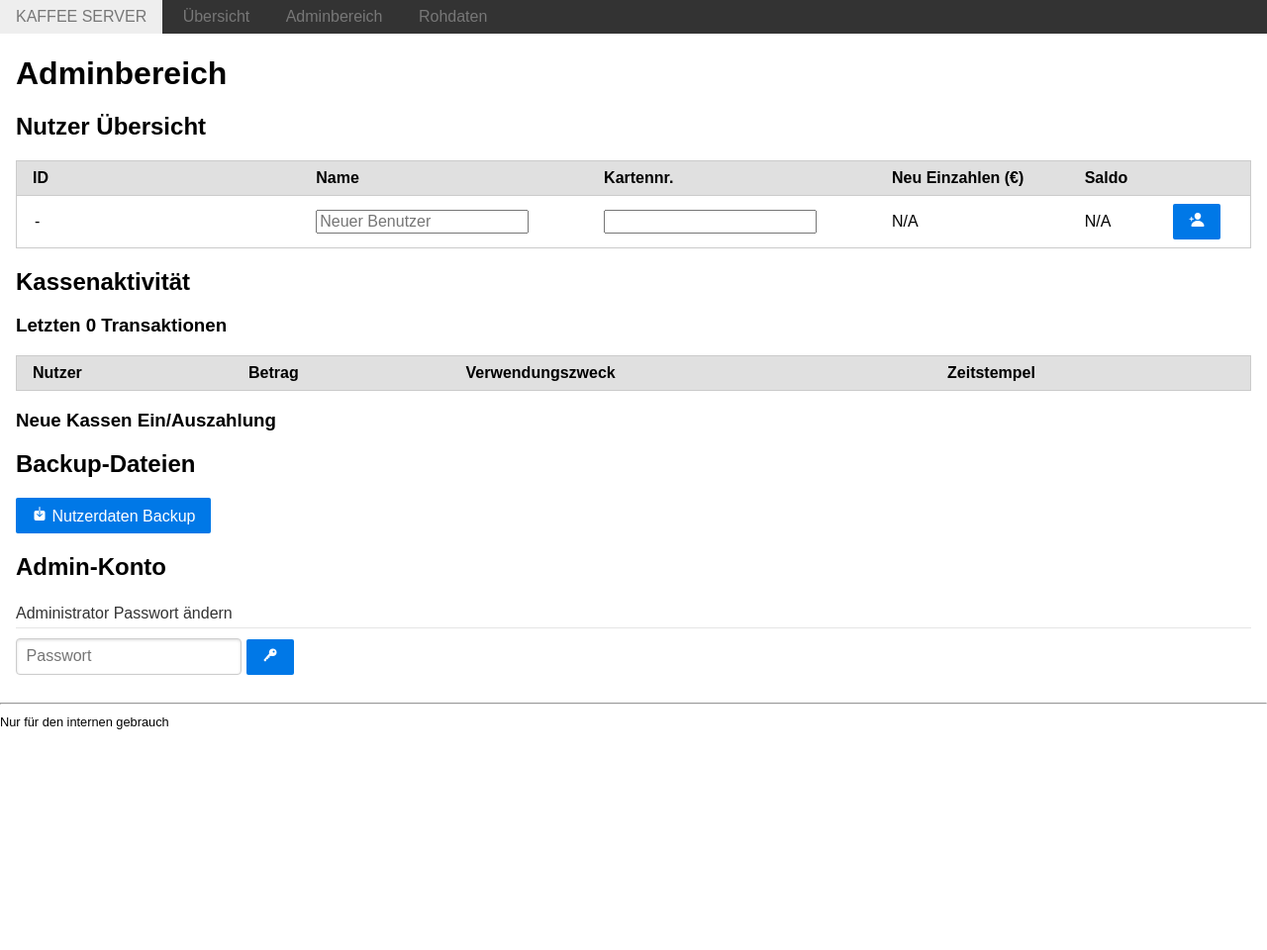
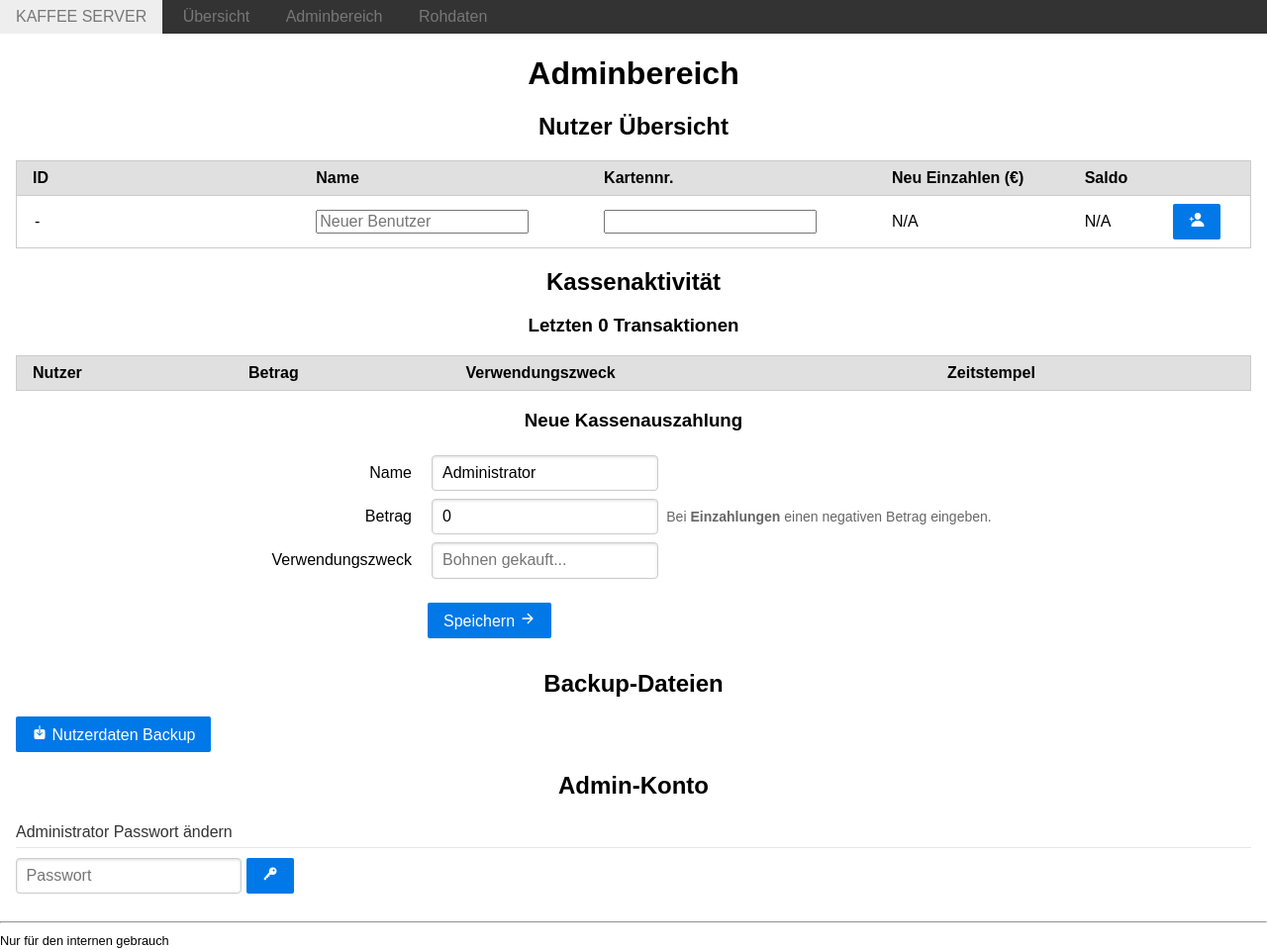
Before and after one commit to j0hax/kaffee-server, a Flask app: page /admin in a window 1280 px wide. Shown: the whole page at 99% size. Before the commit the page ends 737 px from the top, so only its background shows below. Run offline with Flask 2, Linux system fonts and the light colour scheme; the visitor is signed in with stand-in values (Sample User, id 1); data that the repository does not hold is empty; parts of the project's set-up code (start-up, migrations or seed data) failed here and were passed over; some libraries are stand-ins or nearby versions.

Commit message:
Implement payouts

```diff
--- a/main.py
+++ b/main.py
@@ -73,7 +73,9 @@ def close_connection(exception):
 
 @app.route("/")
 def index():
-    return render_template("overview.html", users=get_users())
+    return render_template(
+        "overview.html", users=get_users(), transactions=get_transactions()
+    )
 
 
 @login_manager.user_loader
@@ -141,6 +143,23 @@ def save_admin_password():
             (hashed.decode(), username),
         )
         flash("Passwort geändert.")
+
+    return redirect(url_for("admin"))
+
+
+@app.route("/admin/save/transaction", methods=["POST"])
+@flask_login.login_required
+def save_admin_transaction():
+
+    print(request.form)
+    data = {
+        "user": 0,
+        "amount": -(int(request.form["amount"]) * 100),
+        "description": f"[ADMIN/{request.form['user']}] {request.form['description']}",
+        "timestamp": time.time(),
+    }
+    print(data)
+    insert_transaction(data)
 
     return redirect(url_for("admin"))
 
@@ -287,6 +306,7 @@ def insert_transactions(pending: list):
 
 
 def insert_transaction(transaction: dict):
+    print(transaction)
     """Insert a transaction into the database"""
     app.logger.info(
         f"{transaction['amount']/100} werden auf Nutzer ID {transaction['user']} gebucht"
--- a/templates/admin.html
+++ b/templates/admin.html
@@ -77,9 +77,30 @@
         {% endfor %}
     </tbody>
 </table>
-<h3>Neue Kassen Ein/Auszahlung</h3>
-
-
+<h3>Neue Kassenauszahlung</h3>
+<form class="pure-form pure-form-aligned" style="max-width: 768px; margin:1em auto" action="/admin/save/transaction"
+    method="post">
+    <fieldset>
+        <div class="pure-control-group">
+            <label for="aligned-name">Name</label>
+            <input type="text" id="aligned-name" name="user" value="Administrator" required />
+        </div>
+        <div class="pure-control-group">
+            <label for="amount">Betrag</label>
+            <input id="amount" type="number" name="amount" value="0" step="0.01" required />
+            <span class="pure-form-message-inline">Bei <b>Einzahlungen</b> einen negativen Betrag eingeben.</span>
+        </div>
+        <div class="pure-control-group">
+            <label for="description">Verwendungszweck</label>
+            <input type="text" id="description" name="description" placeholder="Bohnen gekauft..." required />
+        </div>
+        <div class="pure-controls">
+            <button type="submit" class="pure-button pure-button-primary">
+                Speichern <ion-icon name="arrow-forward"></ion-icon>
+            </button>
+        </div>
+    </fieldset>
+</form>
 
 <h2>Backup-Dateien</h2>
 <a href="/admin/dump/users" class="pure-button pure-button-primary" style="margin: 0 auto">
--- a/templates/base.html
+++ b/templates/base.html
@@ -33,6 +33,12 @@
         .pure-button-danger:hover {
             color: white;
             background-color: red;
+        }
+
+        h1,
+        h2,
+        h3 {
+            text-align: center;
         }
     </style>
     {% endblock %}
--- a/templates/overview.html
+++ b/templates/overview.html
@@ -5,7 +5,7 @@
 <h1>Statistiken</h1>
 <h2>Nutzer: {{ users | length }}</h2>
 <h2>Kaffees Getrunken: {{ users | sum(attribute='withdrawalCount') | pretty_number }}</h2>
-<h2>Kasse: {{ users | sum(attribute='balance') | pretty_currency }} ({{ users | sum(attribute='depositCount') |
+<h2>Kasse: {{ transactions | sum(attribute='amount') | pretty_currency }} ({{ users | sum(attribute='depositCount') |
     pretty_number }} Einzahlungen)</h2>
 
 <h1>Nutzerübersicht</h1>
```
